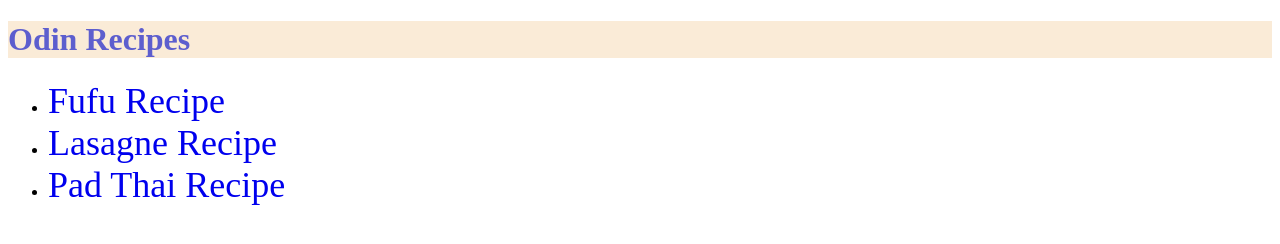
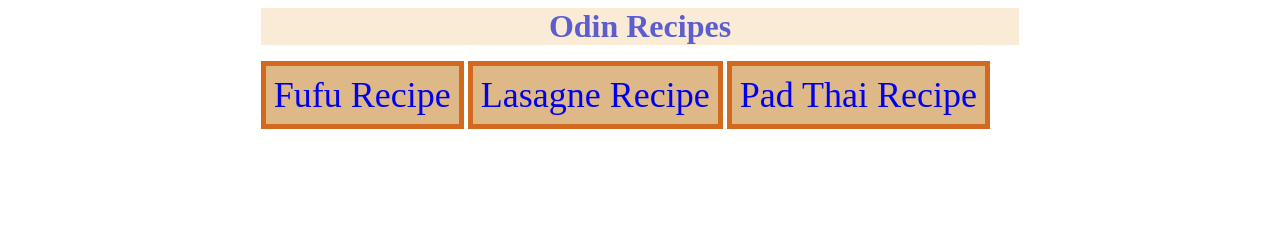
Before and after one commit to kimdogbe/odin-recipes, a plain HTML site: page index.html in a window 1280 px wide. Drawn offline with Linux system fonts and the light colour scheme.

Commit message:
Update CSS margin and padding
Done to practice my understanding of block and inline elements,
as well as testing the control of padding, margins and borders
within the context of the different box-sizing settings.

```diff
--- a/index.html
+++ b/index.html
@@ -8,10 +8,10 @@
 </head>
 <body>
   <h1 class="header">Odin Recipes</h1>
-  <ul>
-    <li class="african"><a href="./recipes/fufu.html">Fufu Recipe</a></li>
-    <li class="italian"><a href="./recipes/lasagne.html">Lasagne Recipe</a></li>
-    <li class="thai"><a href="./recipes/pad-thai.html">Pad Thai Recipe</a></li>
-  </ul>
+  <div class="recipes">
+    <div class="african recipe"><a href="./recipes/fufu.html">Fufu Recipe</a></div>
+    <div class="italian recipe"><a href="./recipes/lasagne.html">Lasagne Recipe</a></div>
+    <div class="thai recipe"><a href="./recipes/pad-thai.html">Pad Thai Recipe</a></div>
+  </div>
 </body>
 </html>
--- a/style.css
+++ b/style.css
@@ -1,6 +1,13 @@
+* {
+  box-sizing: border-box;
+}
+
 .header {
   background-color: antiquewhite;
   color: rgb(93, 94, 206);
+  text-align: center;
+  width: 60%;
+  margin: 8px auto;
 }
 
 a:link {
@@ -8,6 +15,23 @@ a:link {
   text-decoration: none;
 }
 
+.recipes {
+  width: 60%;
+  margin: 8px auto;
+}
+
+.recipe {
+  display: inline-block;
+  background-color: burlywood;
+  border: thick solid chocolate;
+  padding: 8px;
+  margin: 8px auto;
+}
+
+.recipe:hover {
+  background-color: cornflowerblue;
+}
+
 a:hover {
   color: rgb(71, 136, 136);
 }
```
